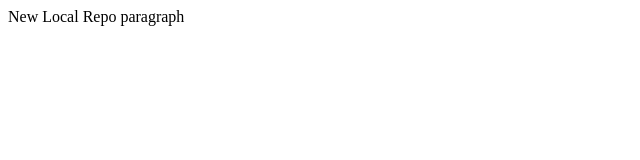
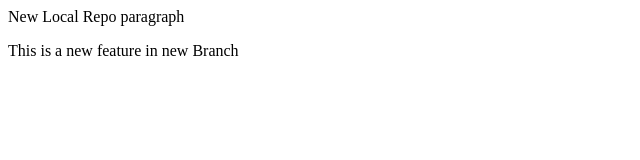
Before and after one commit to HassanWebsites565/localRepo, a plain HTML site: page index.html in a window 1280 px wide. Shown: the whole page, without its empty margins (0-640 px from the left). Drawn offline with Linux system fonts and the light colour scheme.

Commit message:
Adding new para feature

```diff
--- a/index.html
+++ b/index.html
@@ -1 +1,2 @@
 <p>New Local Repo paragraph</p>
+<p>This is a new feature in new Branch</p>
```
